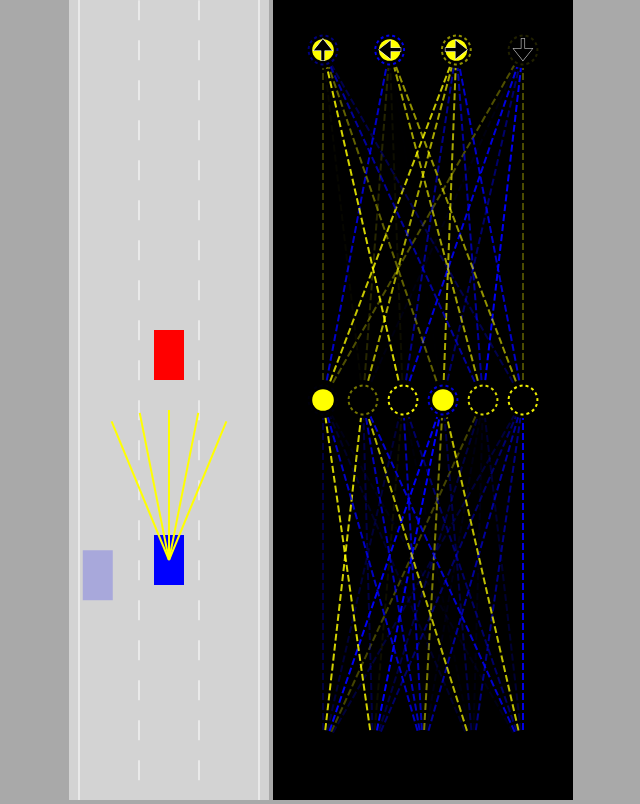
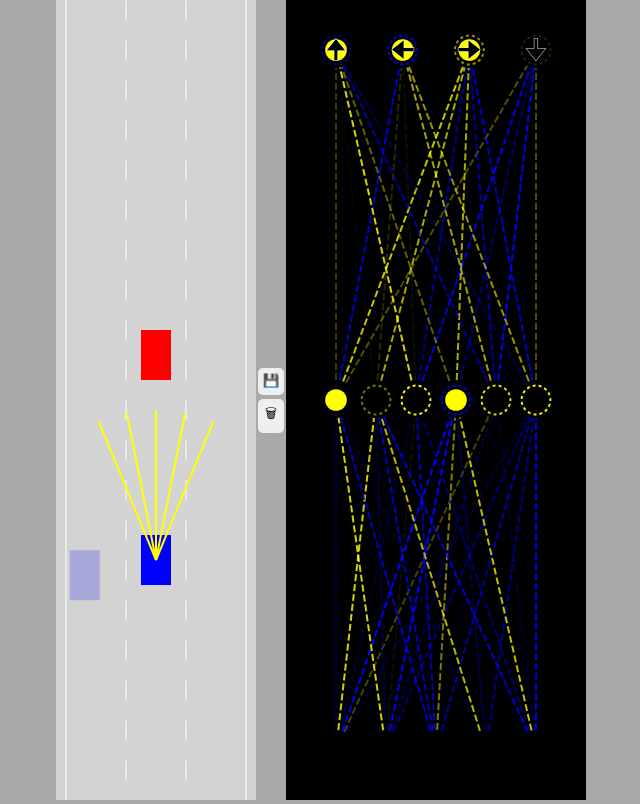
Before and after one commit to jayeshsadhwani99/selfDrivingCarJS, a plain HTML site: page index.html in a window 1280 px wide. Shown: the whole page, without its empty margins (319-959 px from the left). Drawn offline with Linux system fonts and the light colour scheme.

Commit message:
save car to localstorage

```diff
--- a/index.html
+++ b/index.html
@@ -9,6 +9,12 @@
   </head>
   <body>
     <canvas id="carCanvas"></canvas>
+
+    <div id="verticalButtons">
+      <button onclick="save()">💾</button>
+      <button onclick="discard()">🗑</button>
+    </div>
+
     <canvas id="networkCanvas"></canvas>
     <script src="visualizer.js"></script>
     <script src="network.js"></script>
--- a/main.js
+++ b/main.js
@@ -11,10 +11,24 @@ const road = new Road(carCanvas.width / 2, carCanvas.width * 0.9);
 
 const N = 100;
 const cars = generateCars(N);
+let bestCar = cars[0];
+
+// Check if there is already a best brain
+if (localStorage.getItem("bestBrain")) {
+  bestCar.brain = JSON.parse(localStorage.getItem("bestBrain"));
+}
 
 const traffic = [new Car(road.getLaneCenter(1), -100, 30, 50, "DUMMY")];
 
 animate();
+
+function save() {
+  localStorage.setItem("bestBrain", JSON.stringify(bestCar.brain));
+}
+
+function discard() {
+  localStorage.removeItem("bestBrain");
+}
 
 function generateCars(N) {
   const cars = [];
@@ -35,7 +49,7 @@ function animate(time) {
     car.update(road.borders, traffic);
   }
 
-  const bestCar = cars.find((c) => c.y == Math.min(...cars.map((c) => c.y)));
+  bestCar = cars.find((c) => c.y == Math.min(...cars.map((c) => c.y)));
 
   carCanvas.height = window.innerHeight;
 
--- a/style.css
+++ b/style.css
@@ -2,7 +2,26 @@ body {
   margin: 0;
   background-color: darkgrey;
   overflow: hidden;
-  text-align: center;
+  display: flex;
+  justify-content: center;
+  align-items: center;
+}
+
+#verticalButtons {
+  display: flex;
+  flex-direction: column;
+}
+
+button {
+  border: none;
+  border-radius: 5px;
+  padding: 5px 5px 7px 5px;
+  margin: 2px;
+  cursor: pointer;
+}
+
+button:hover {
+  background-color: blue;
 }
 
 #networkCanvas {
```
